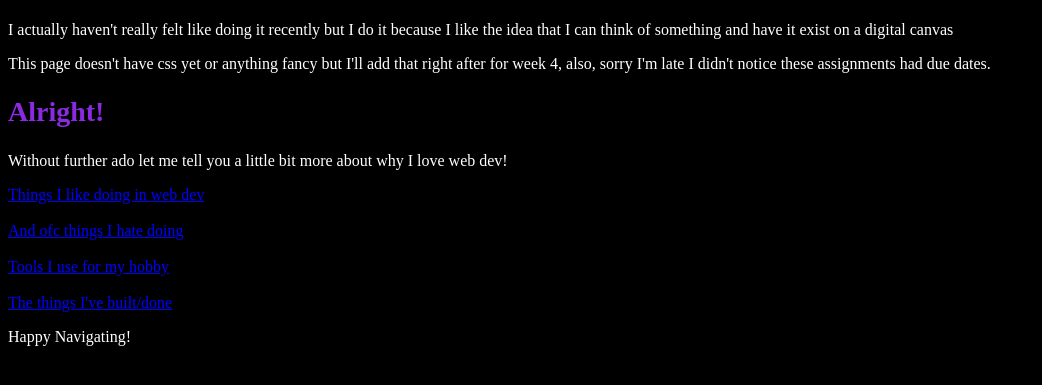
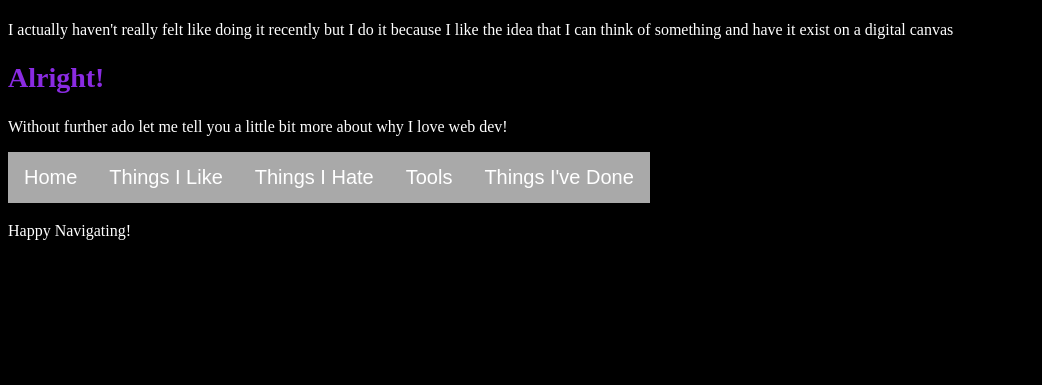
Before and after one commit to College-Code/3-projects, a plain HTML site: page index.html in a window 1280 px wide. Shown: the part 69-454 px from the top of the page, without its empty margins (0-1042 px from the left). Drawn offline with Linux system fonts and the light colour scheme.

Commit message:
Add files via upload

```diff
--- a/index.html
+++ b/index.html
@@ -3,28 +3,27 @@
 <head>
 <meta charset="UTF-8">
 <meta name="author" content="Logan Coles">
-<meta name="description" content="idk I'll figure it out as I go">
+<meta name="description" content="Homepage For My Hobby">
 <link href="styles.css" rel="stylesheet">
 <title>My Hobby | Home</title>
 </head>
 <body>
 <h1 id="hobby">My Hobby is sometimes coding!</h1>
 <p id="p1">I actually haven't really felt like doing it recently but I do it because I like the idea that I can think of something and have it exist on a digital canvas</p>
-<p id="p2">This page doesn't have css yet or anything fancy but I'll add that right after for week 4, also, sorry I'm late I didn't notice these assignments had due dates.</p>
 
 <h2 id="alright">Alright!</h2>
 <p id="allp">Without further ado let me tell you a little bit more about why I love web dev!</p>
 
-<div id="links">
-<a href="like.html">Things I like doing in web dev</a>
-<br><br>
-<a href="nolike.html">And ofc things I hate doing</a>
-<br><br>
-<a href="tools.html">Tools I use for my hobby</a>
-<br><br>
-<a href="done.html">The things I've built/done</a>
+<div class="navbar">
+<ul>
+<li><a href="index.html">Home</a></li>
+<li><a href="like.html">Things I Like</a></li>
+<li><a href="nolike.html">Things I Hate</a></li>
+<li><a href="tools.html">Tools</a></li>
+<li><a href="done.html">Things I've Done</a></li>
+</ul>
 </div>
-
+<br><br><br>
 <p>Happy Navigating!</p>
 
 </body>
--- a/like.css
+++ b/like.css
@@ -1,3 +1,7 @@
 #html{height: 40vh; width: auto;}
 
 #css{height: 60vh; width: auto;}
+
+li{float: none;}
+
+.navbar li{background-color: darkgrey; float: left;}
--- a/nolike.css
+++ b/nolike.css
@@ -0,0 +1,3 @@
+li{float: none;}
+
+.navbar li{background-color: darkgrey; float: left;}
--- a/styles.css
+++ b/styles.css
@@ -1,7 +1,5 @@
-/*I will most likely use this for just index, however I will include a couple of element selectors since this page is linked to all pages and that's required
-for this week, I made css files for all pages to keep styles seperated, usually involving id's, but I will include what's required befoe I do anything later*/
+/*I will most likely use this for just index. I did make css files for all pages to keep styles seperated, usually involving id's, but I will include what's required befoe I do anything later*/
 
-/*kinda just adding things I might use later, kinda having a little fun with this page, I'll change the css later*/
 /*also just found out that the second css file linked overides the first one!, so linking 2 shouldn't be an issue*/
 
 /*also, here's the reveiw questions I didn't know where to put them:
@@ -11,8 +9,10 @@ An html tag is used as the structure and content of the page, 10 exaples include
 2 tags that don't require a closing tag are link tags and img tags.
 
 an html attribute is something that goes onto an html tag to modify it, id and class are usually the most popular and it's used in this site.
+*/
 
-*/
+
+/*general styles that affect everything*/
 
 body{background-color: black;}
 
@@ -31,3 +31,15 @@ h4{color: green; font-size: 2.5vh;}
 a{color: blue; transition: all 0.3s; font-size: 2vh;}
 
 a:hover{color: aqua;}
+
+
+/*styles for the navbar*/
+
+.navbar{background-color: blue; float: left;}
+
+.navbar ul{background-color: darkgray; list-style-type: none; margin: 0; padding: 0; overflow: hidden;}
+li{float: left;}
+
+li a{display: block; color: white; text-align: center; padding: 14px 16px; text-decoration: none; font-size: 20px; font-family: Arial, sans-serif;}
+
+li a:hover{background-color: #111;}
--- a/tools.css
+++ b/tools.css
@@ -1,3 +1,5 @@
 #vs{height: 30vh; width: auto;}
 
 #pie{height: 40vh; width: auto;}
+
+li{float: none;}
```
Also changed, not shown: done.html (+2 -2 lines), like.html (+8 -5 lines), nolike.html (+7 -4 lines), tools.html (+2 -2 lines).
